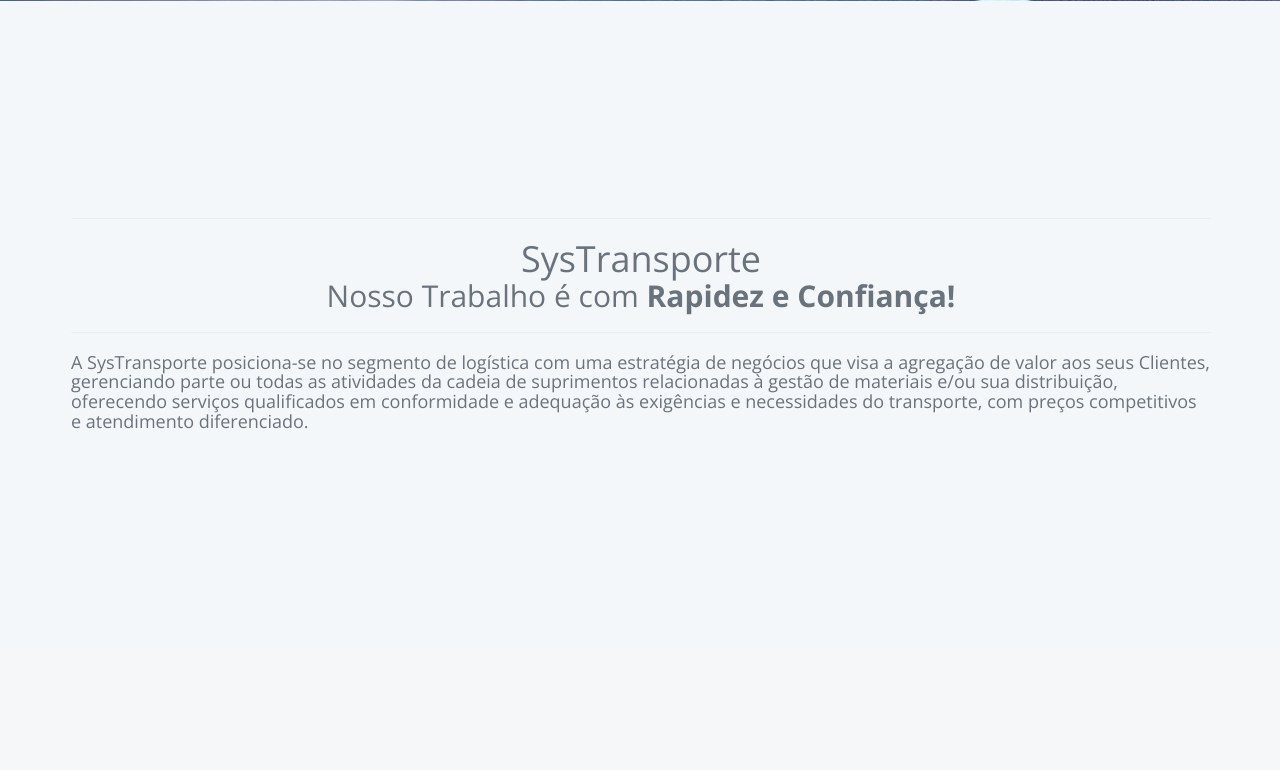
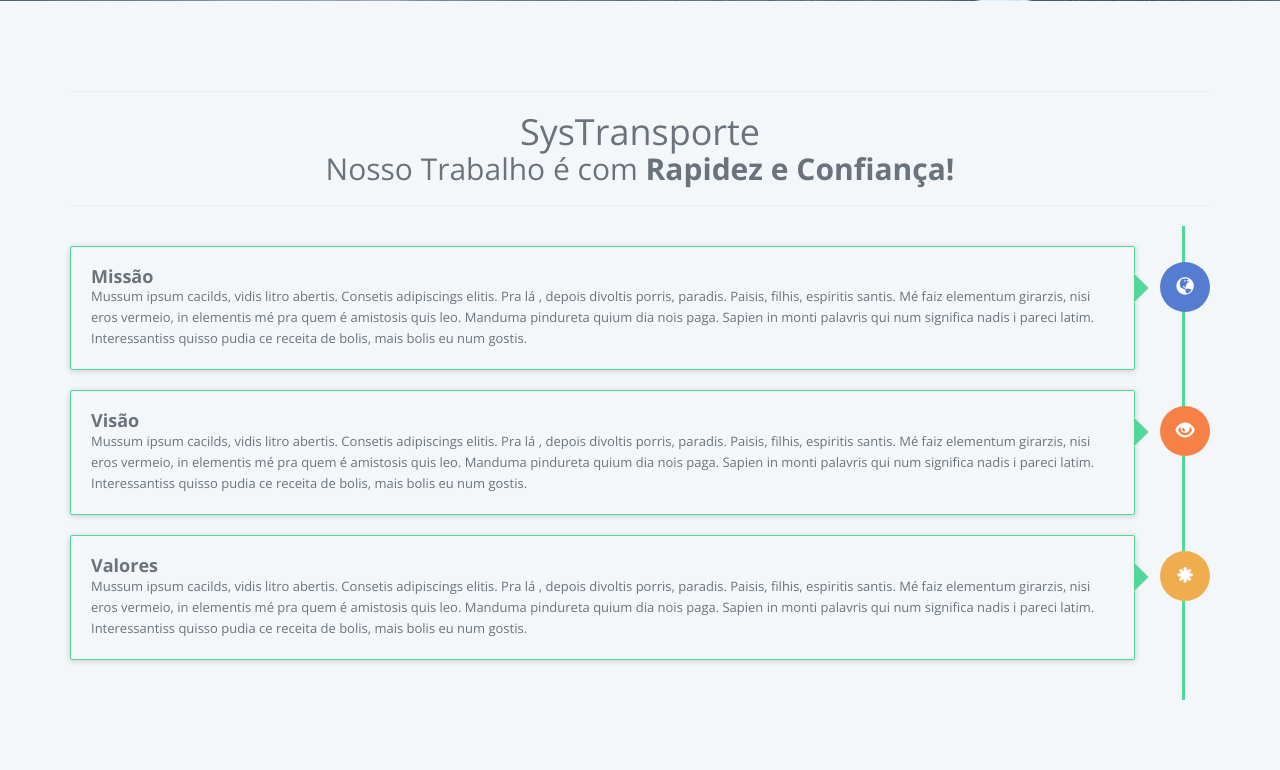
Before and after one commit to marcelloteofilo/systransportes, a PHP site: page / in a window 1280 px wide. Shown: the part 799-1569 px from the top of the page. Before the commit the page ends 1228 px from the top, so only its background shows below. Run offline with PHP 8.4, Linux system fonts and the light colour scheme.

Commit message:
modificações

```diff
--- /dev/null
+++ b/css/index.css
@@ -0,0 +1,126 @@
+.timeline {
+  list-style: none;
+  padding: 20px 0 20px;
+  position: relative;
+}
+.timeline:before {
+  top: 0;
+  bottom: 0;
+  position: absolute;
+  content: " ";
+  width: 3px;
+  background-color: #50D89B;
+  right: 25px;
+  margin-left: -1.5px;
+}
+.timeline > li {
+  margin-bottom: 20px;
+  position: relative;
+}
+.timeline > li:before,
+.timeline > li:after {
+  content: " ";
+  display: table;
+}
+.timeline > li:after {
+  clear: both;
+}
+.timeline > li:before,
+.timeline > li:after {
+  content: " ";
+  display: table;
+}
+.timeline > li:after {
+  clear: both;
+}
+.timeline > li > .timeline-panel {
+  width: calc( 100% - 75px );
+  float: left;
+  border: 1px solid #50D89B;
+  border-radius: 2px;
+  padding: 20px;
+  position: relative;
+  -webkit-box-shadow: 0 1px 6px rgba(0, 0, 0, 0.175);
+  box-shadow: 0 1px 6px rgba(0, 0, 0, 0.175);
+}
+.timeline > li > .timeline-panel:before {
+  position: absolute;
+  top: 26px;
+  right: -15px;
+  display: inline-block;
+  border-top: 15px solid transparent;
+  border-left: 15px solid #ccc;
+  border-right: 0 solid #ccc;
+  border-bottom: 15px solid transparent;
+  content: " ";
+}
+.timeline > li > .timeline-panel:after {
+  position: absolute;
+  top: 27px;
+  right: -14px;
+  display: inline-block;
+  border-top: 14px solid transparent;
+  border-left: 14px solid #50D89B;
+  border-right: 0 solid #fff;
+  border-bottom: 14px solid transparent;
+  content: " ";
+}
+.timeline > li > .timeline-badge {
+  color: #fff;
+  width: 50px;
+  height: 50px;
+  line-height: 50px;
+  font-size: 1.4em;
+  text-align: center;
+  position: absolute;
+  top: 16px;
+  right: 0px;
+  margin-left: -25px;
+  background-color: #999999;
+  z-index: 100;
+  border-top-right-radius: 50%;
+  border-top-left-radius: 50%;
+  border-bottom-right-radius: 50%;
+  border-bottom-left-radius: 50%;
+}
+.timeline > li.timeline-inverted > .timeline-panel {
+  float: right;
+}
+.timeline > li.timeline-inverted > .timeline-panel:before {
+  border-left-width: 0;
+  border-right-width: 15px;
+  left: -15px;
+  right: auto;
+}
+.timeline > li.timeline-inverted > .timeline-panel:after {
+  border-left-width: 0;
+  border-right-width: 14px;
+  left: -14px;
+  right: auto;
+}
+.timeline-badge.primary {
+  background-color: #547CD1 !important;
+}
+.timeline-badge.success {
+  background-color: #F68147 !important;
+}
+.timeline-badge.warning {
+  background-color: #f0ad4e !important;
+}
+.timeline-badge.danger {
+  background-color: #d9534f !important;
+}
+.timeline-badge.info {
+  background-color: #5bc0de !important;
+}
+.timeline-title {
+  margin-top: 0;
+  color: inherit;
+}
+.timeline-body > p,
+.timeline-body > ul {
+  margin-bottom: 0;
+}
+.timeline-body > p + p {
+  margin-top: 5px;
+}
--- a/index.php
+++ b/index.php
@@ -10,8 +10,6 @@ if ((!isset($_SESSION['login']) == true) and ( !isset($_SESSION['senha']) == tru
         $logado = $_SESSION['login'];
     }
     ?>
-
-
 <!DOCTYPE html>
 <html lang="en" class="no-js">
     <!--<![endif]-->
@@ -44,9 +42,9 @@ if ((!isset($_SESSION['login']) == true) and ( !isset($_SESSION['senha']) == tru
         <link rel="stylesheet" href="css/main.css"/>
         <!-- media-queries -->
         <link rel="stylesheet" href="css/media-queries.css"/>
+        <link rel="stylesheet" href="css/index.css"/>
         <!-- Modernizer Script for old Browsers -->
         <script src="js/modernizr-2.6.2.min.js"></script>
-
         <!-- Essential jQuery Plugins
             ================================================== -->
         <!-- Main jQuery -->
@@ -80,14 +78,14 @@ if ((!isset($_SESSION['login']) == true) and ( !isset($_SESSION['senha']) == tru
                     }
             );
             wow.init();
+
+
         </script>
         <!-- Custom Functions -->
         <script src="js/custom.js"></script>
-
     </head>
     <body id="body">
         <!-- preloader -->
-
         <!-- end preloader -->
         <!--
             Fixed Navigation
@@ -155,19 +153,9 @@ if ((!isset($_SESSION['login']) == true) and ( !isset($_SESSION['senha']) == tru
                 <!-- End Wrapper for slides -->
             </div>
         </section>
-        <!--
-           End Home SliderEnd
-           ==================================== -->
-        <!--
-           Features
-           ==================================== -->
+
         <section id="features" class="features">
             <div class="container">
-                <div class="row">
-                    <div class="navbar-wrapper">
-                        <nav class="navbar">
-                            <div class="container">
-                                <br><br><br><br><br><br>
                 <hr>
                 <center>
                     <h1 class="brand-name">SysTransporte</h1>
@@ -175,16 +163,41 @@ if ((!isset($_SESSION['login']) == true) and ( !isset($_SESSION['senha']) == tru
                     </h2>
                 </center>
                 <hr>
-                                <h4>
-                                    A SysTransporte posiciona-se no segmento de logística com uma estratégia de negócios que visa a agregação de valor aos seus Clientes,
-                                    gerenciando parte ou todas as atividades da cadeia de suprimentos relacionadas à gestão de materiais e/ou sua distribuição, oferecendo
-                                    serviços qualificados em conformidade e adequação às exigências e necessidades do transporte, com preços competitivos e atendimento diferenciado.
-                                </h4>
-                                <br><br><br><br><br><br>
+                <ul class="timeline">
+                    <li>
+                        <div class="timeline-badge primary"><i class="glyphicon glyphicon-globe"></i></div>
+                        <div class="timeline-panel">
+                            <div class="timeline-heading">
+                                <h4 class="timeline-title"><b>Missão</b></h4>
                             </div>
-                        </nav>
+                            <div class="timeline-body">
+                                <p>Mussum ipsum cacilds, vidis litro abertis. Consetis adipiscings elitis. Pra lá , depois divoltis porris, paradis. Paisis, filhis, espiritis santis. Mé faiz elementum girarzis, nisi eros vermeio, in elementis mé pra quem é amistosis quis leo. Manduma pindureta quium dia nois paga. Sapien in monti palavris qui num significa nadis i pareci latim. Interessantiss quisso pudia ce receita de bolis, mais bolis eu num gostis.</p>
                             </div>
                         </div>
+                    </li>
+                    <li>
+                        <div class="timeline-badge success"><i class="glyphicon glyphicon-eye-open"></i></div>
+                        <div class="timeline-panel">
+                            <div class="timeline-heading">
+                                <h4 class="timeline-title"><b>Visão</b></h4>
+                            </div>
+                            <div class="timeline-body">
+                                <p>Mussum ipsum cacilds, vidis litro abertis. Consetis adipiscings elitis. Pra lá , depois divoltis porris, paradis. Paisis, filhis, espiritis santis. Mé faiz elementum girarzis, nisi eros vermeio, in elementis mé pra quem é amistosis quis leo. Manduma pindureta quium dia nois paga. Sapien in monti palavris qui num significa nadis i pareci latim. Interessantiss quisso pudia ce receita de bolis, mais bolis eu num gostis.</p>
+                            </div>
+                        </div>
+                    </li>
+                    <li>
+                        <div class="timeline-badge warning"><i class="glyphicon glyphicon-asterisk"></i></div>
+                        <div class="timeline-panel">
+                            <div class="timeline-heading">
+                                <h4 class="timeline-title"><b>Valores</b></h4>
+                            </div>
+                            <div class="timeline-body">
+                                <p>Mussum ipsum cacilds, vidis litro abertis. Consetis adipiscings elitis. Pra lá , depois divoltis porris, paradis. Paisis, filhis, espiritis santis. Mé faiz elementum girarzis, nisi eros vermeio, in elementis mé pra quem é amistosis quis leo. Manduma pindureta quium dia nois paga. Sapien in monti palavris qui num significa nadis i pareci latim. Interessantiss quisso pudia ce receita de bolis, mais bolis eu num gostis.</p>
+                            </div>
+                        </div>
+                    </li>
+                </ul>
             </div>
         </section>
     </body>
--- a/view/contato.php
+++ b/view/contato.php
@@ -167,7 +167,6 @@
                 <div class="resume">
                     <header class="page-header">
                         <h1 class="page-title">CONTATO SYSTRANSPORTES</h1>
-                        <small> <i class="fa fa-clock-o"></i> Ultima atualização em: <time>Sabado, Outubro 05, 2015</time></small>
                     </header>
                     <div class="row">
                         <div class="col-xs-12 col-sm-12 col-md-offset-1 col-md-10 col-lg-offset-2 col-lg-8">
--- a/view/empresa.php
+++ b/view/empresa.php
@@ -171,9 +171,9 @@ if ((!isset($_SESSION['login']) == true) and ( !isset($_SESSION['senha']) == tru
                                     <h1 class="brand-name">SOBRE A SYSTRANSPORTES</h1>
                                 </center>
                                 <hr>
-                                <h4>
+                                <h5>
                                     A SysTransportes é uma empresa criada em 2015 para prestar serviço de transporte rodoviário de cargas. O time SysTransportes é composto por profissionais experientes do mercado de transporte rodoviário. Prestamos serviços de entregas aos clientes de nossos clientes com atendimento exclusivo, informação em tempo real e comprometimento. Investimos em estrutura de ponta, tecnologia e segurançapara garantir nosso crescimento e consolidação como futura maior e melhor empresa de nosso segmento de atuação.
-                                </h4>
+                                </h5>
                                 <br><br>
                             </div>
                         </nav>
```
Also changed, not shown: view/usuario/login.php (+10 -2 lines), js/scriptsLoginUsuarios.js (line endings or trailing spaces). Lines whose indentation alone changed are shown as unchanged.
